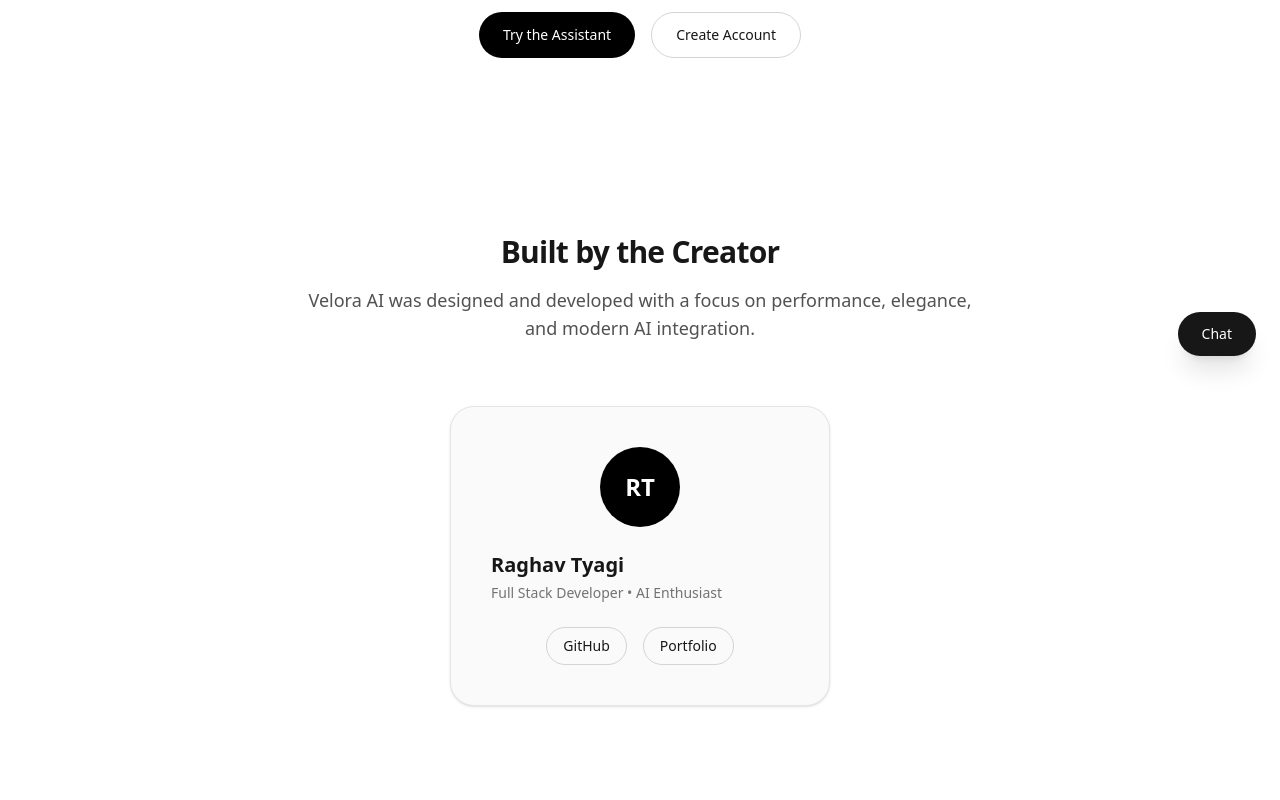
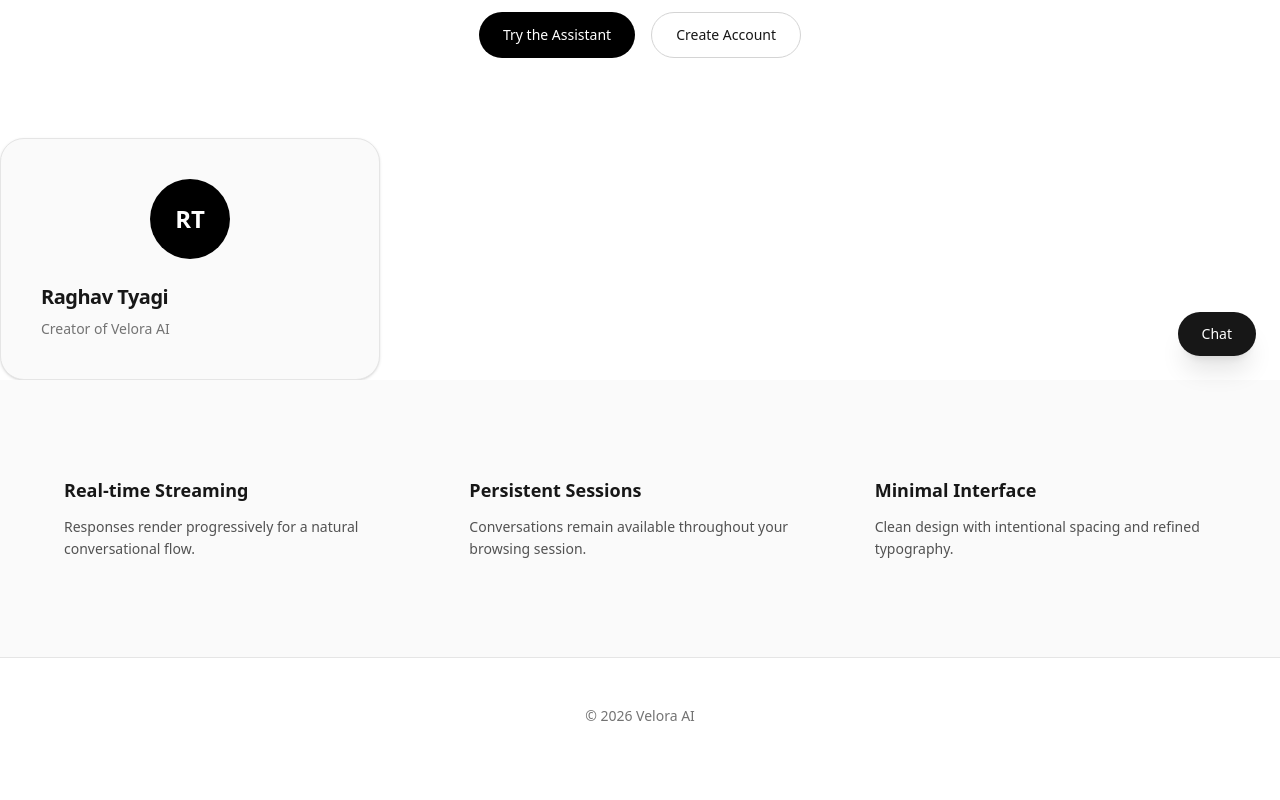
Before and after one commit to zerobytesz/velora-ai, a React (Vite) app in the folder client/: page / in a window 1280 px wide. Shown: the part 420-1220 px from the top of the page. After the commit the page ends 1194 px from the top, so only its background shows below. Built offline with nearby package versions, Linux system fonts and the light colour scheme.

Commit message:
Simplify creators section

```diff
--- a/client/src/App.jsx
+++ b/client/src/App.jsx
@@ -183,52 +183,20 @@
         </section>
       )}
       {/* CREATORS SECTION */}
-      <section className="px-8 py-24 bg-white dark:bg-neutral-950 transition-colors">
-        <div className="max-w-5xl mx-auto text-center mb-16">
-          <h2 className="text-3xl font-semibold mb-4 tracking-tight">
-            Built by the Creator
-          </h2>
-          <p className="text-neutral-600 dark:text-neutral-400 text-lg max-w-2xl mx-auto">
-            Velora AI was designed and developed with a focus on performance,
-            elegance, and modern AI integration.
-          </p>
-        </div>
-
-        <div className="flex justify-center">
-          <div className="bg-neutral-50 dark:bg-neutral-900 border border-neutral-200 dark:border-neutral-800 rounded-3xl p-10 w-[380px] shadow-sm hover:shadow-lg transition duration-300">
+      <div className="bg-neutral-50 dark:bg-neutral-900 border border-neutral-200 dark:border-neutral-800 rounded-3xl p-10 w-[380px] shadow-sm transition duration-300">
         {/* Avatar */}
         <div className="w-20 h-20 rounded-full bg-black text-white flex items-center justify-center text-2xl font-semibold mx-auto mb-6">
           RT
         </div>
 
         {/* Name */}
-            <h3 className="text-xl font-semibold mb-1">Raghav Tyagi</h3>
+        <h3 className="text-xl font-semibold tracking-tight">Raghav Tyagi</h3>
 
-            {/* Role */}
-            <p className="text-neutral-500 dark:text-neutral-400 text-sm mb-6">
-              Full Stack Developer • AI Enthusiast
+        {/* Optional short tagline */}
+        <p className="text-neutral-500 dark:text-neutral-400 text-sm mt-2">
+          Creator of Velora AI
         </p>
-
-            {/* Links */}
-            <div className="flex justify-center gap-4 text-sm">
-              <a
-                href="https://github.com/zerobytesz"
-                target="_blank"
-                className="px-4 py-2 border border-neutral-300 dark:border-neutral-700 rounded-full hover:bg-neutral-100 dark:hover:bg-neutral-800 transition"
-              >
-                GitHub
-              </a>
-
-              <a
-                href="#"
-                className="px-4 py-2 border border-neutral-300 dark:border-neutral-700 rounded-full hover:bg-neutral-100 dark:hover:bg-neutral-800 transition"
-              >
-                Portfolio
-              </a>
       </div>
-          </div>
-        </div>
-      </section>
 
       {/* FEATURES */}
       <section className="px-8 py-24 bg-neutral-50 dark:bg-neutral-800 transition-colors">
```
Lines whose indentation alone changed are shown as unchanged.
